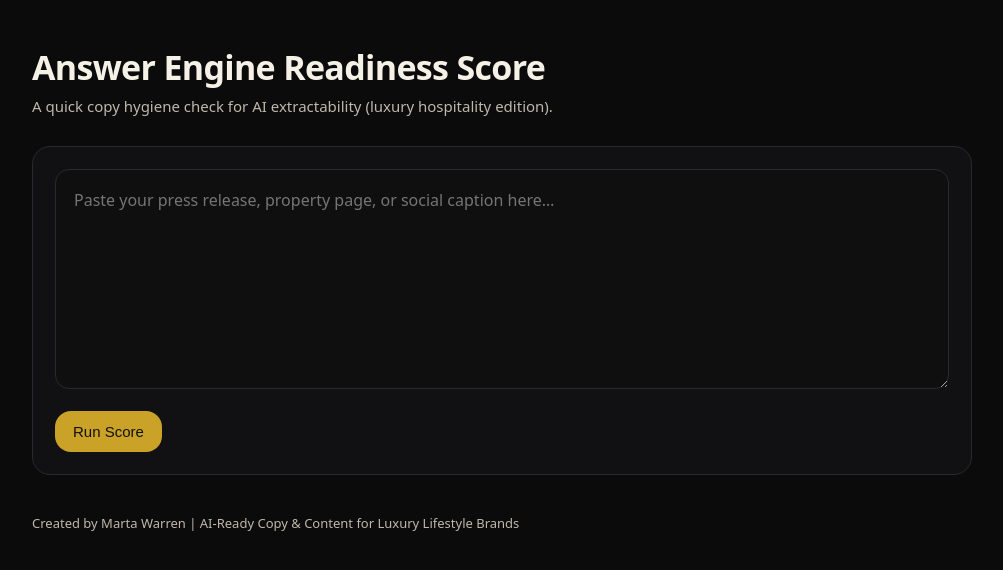
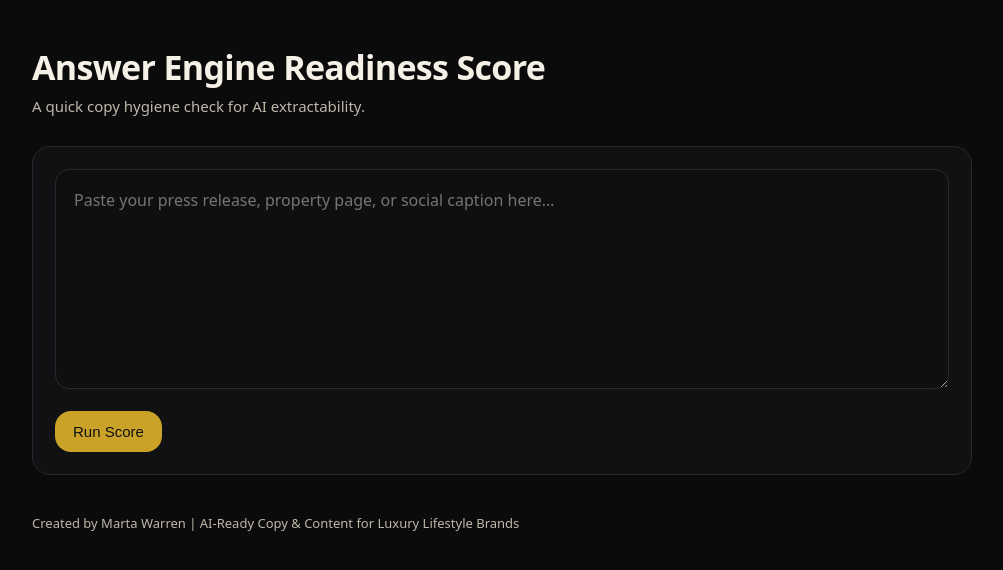
Before and after one commit to Martitu/answer-engine-readiness-score, a Next.js app: page / in a window 1280 px wide. Shown: the top 570 px of the page, without its empty margins (138-1141 px from the left). Built offline with nearby package versions, Linux system fonts and the light colour scheme.

Commit message:
Update page.jsx

```diff
--- a/app/page.jsx
+++ b/app/page.jsx
@@ -324,7 +324,7 @@ export default function Page() {
     <div className="container">
       <div>
         <h1 className="h1">Answer Engine Readiness Score</h1>
-        <p className="sub">A quick copy hygiene check for AI extractability (luxury hospitality edition).</p>
+        <p className="sub">A quick copy hygiene check for AI extractability.</p>
       </div>
 
       <div className="card">
```
